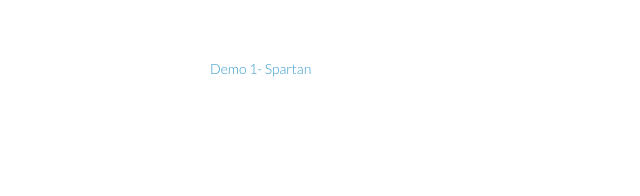
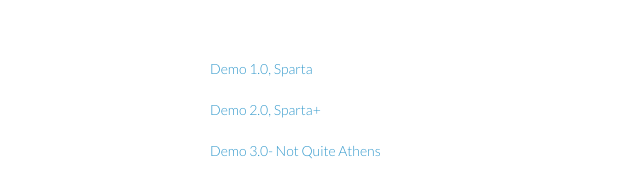
Before and after one commit to recoup/recoup.github.io, a plain HTML site: page index.html in a window 1280 px wide. Shown: the whole page, without its empty margins (0-640 px from the left). Drawn offline with Linux system fonts and the light colour scheme.

Commit message:
Update index.html

```diff
--- a/index.html
+++ b/index.html
@@ -21,7 +21,9 @@
         <p>Recoup Our House</p>
 
 -->
-        <p class="view"><a href="https://github.com/recoup">Demo 1- Spartan</a></p>
+        <p class="view"><a href="https://github.com/recoup">Demo 1.0, Sparta</a></p>
+          <p class="view"><a href="https://github.com/recoup">Demo 2.0, Sparta+</a></p>
+            <p class="view"><a href="https://github.com/recoup">Demo 3.0- Not Quite Athens</a></p>
 
       </header>
       <section>
```
